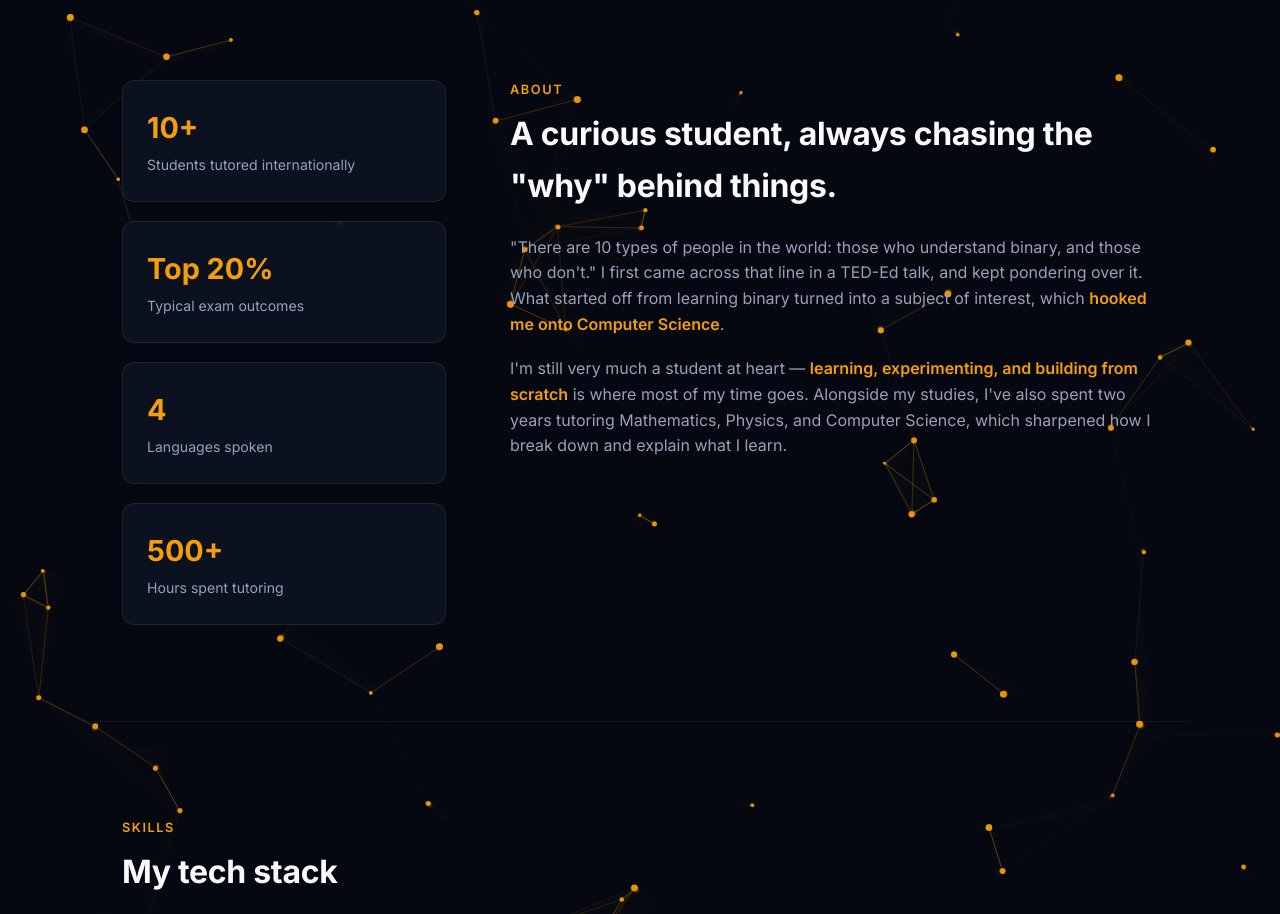
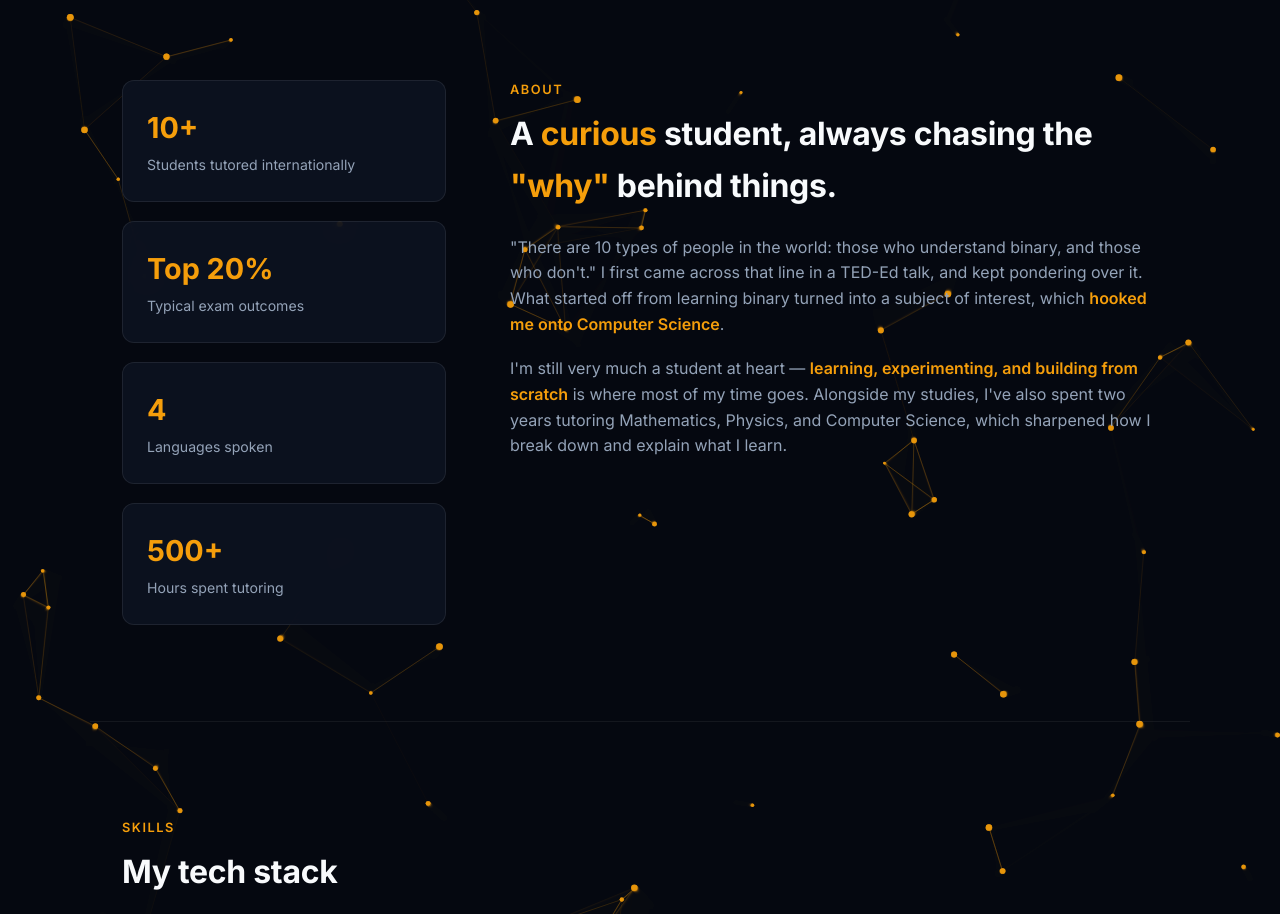
Before and after one commit to Elcapitan2003/elcapitan2003.github.io, a plain HTML site: page index.html in a window 1280 px wide. Shown: the part 817-1731 px from the top of the page. Drawn offline with Linux system fonts and the light colour scheme; animation ran at ten frames a second.

Commit message:
Change text color for 'curious' in About section
Updated the 'curious' text color in the About section.

```diff
--- a/index.html
+++ b/index.html
@@ -386,7 +386,8 @@
       </div>
       <div class="about-text">
         <div class="section-title">About</div>
-        <h2>A <em style="font-style: normal;">curious</em> student, always chasing the <em style="font-style: normal;">"why"</em> behind things.</h2>
+        <h2>A <em style="font-style: normal; color: #f59e0b;">curious</em> student, always chasing the <em style="font-style: normal; color: #f59e0b;">"why"</em> behind things.</h2>
+
         <p>"There are 10 types of people in the world: those who understand binary, and those who don't." I first came across that line in a TED-Ed talk, and kept pondering over it. What started off from learning binary turned into a subject of interest, which <span class="highlight">hooked me onto Computer Science</span>.</p>
         <p>I'm still very much a student at heart — <span class="highlight">learning, experimenting, and building from scratch</span> is where most of my time goes. Alongside my studies, I've also spent two years tutoring Mathematics, Physics, and Computer Science, which sharpened how I break down and explain what I learn.</p>
       </div>
```
